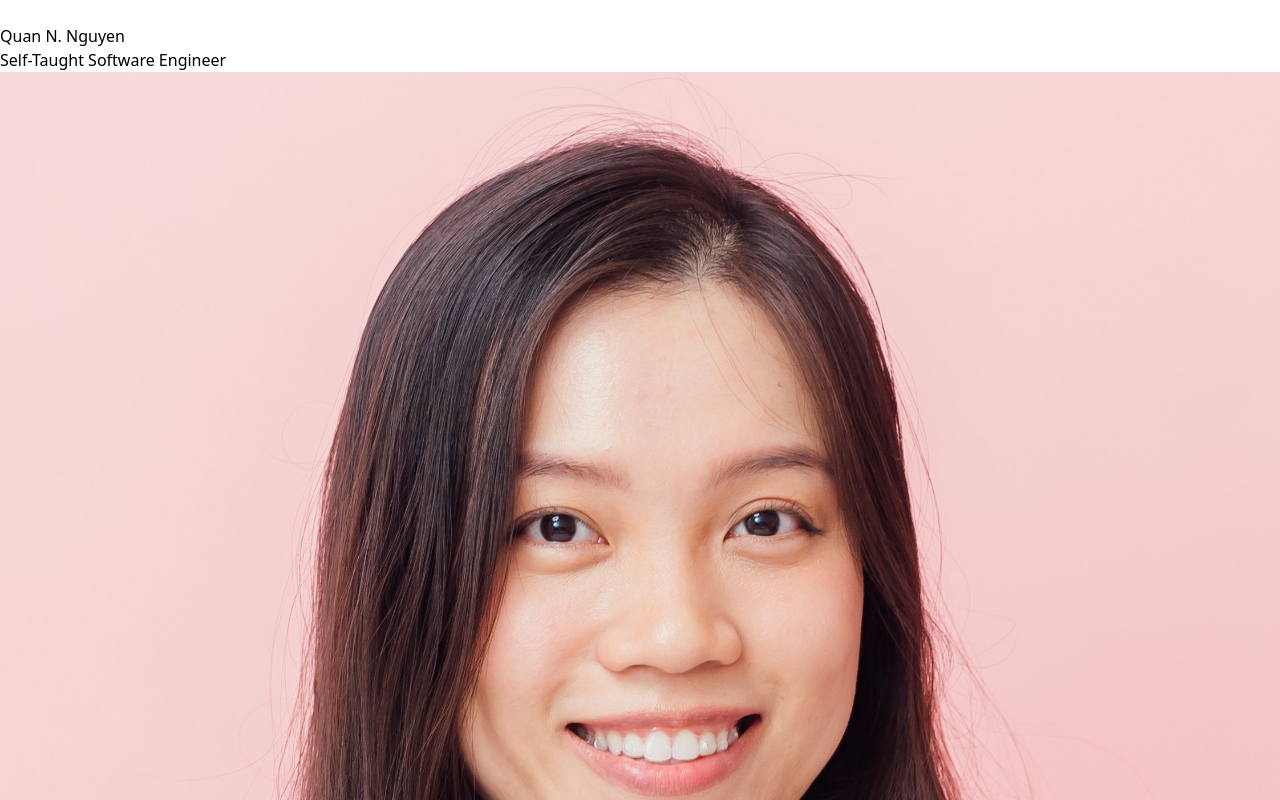
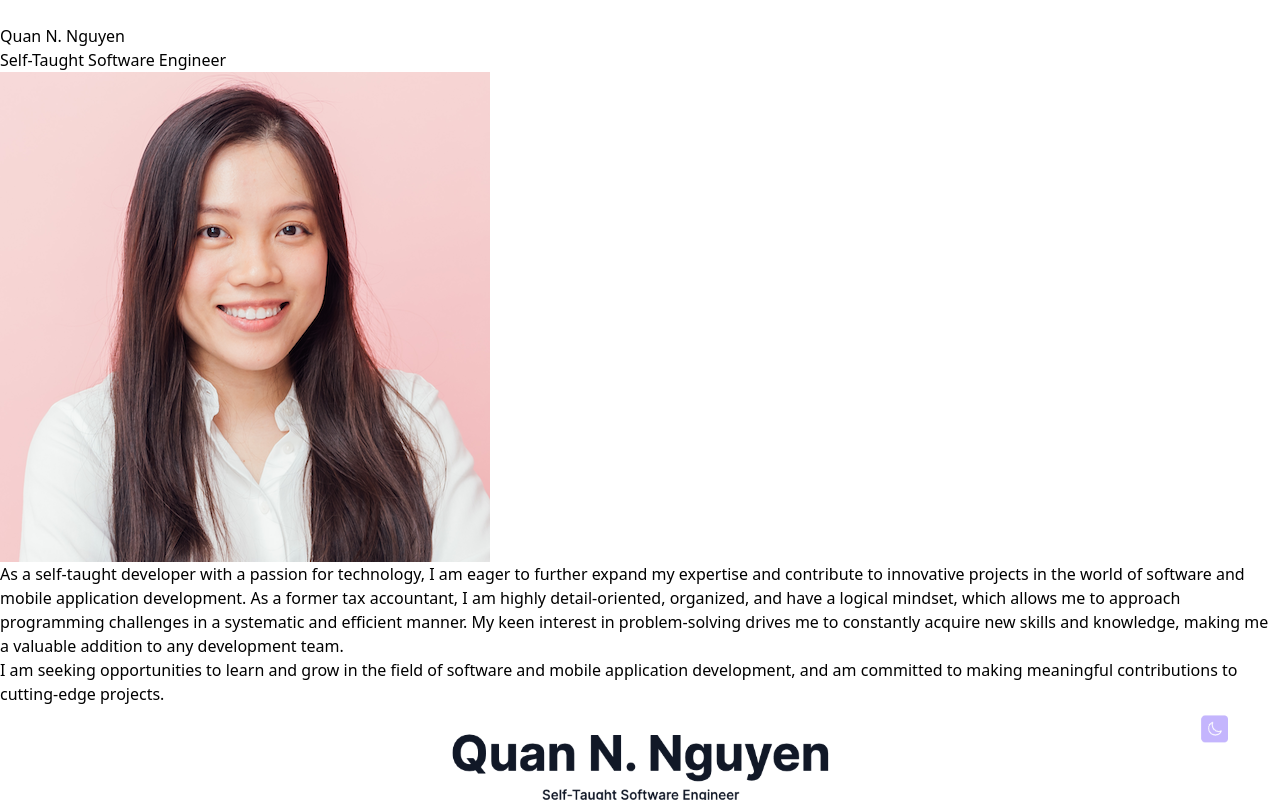
Before and after one commit to quandaworld/personal-portfolio, a React (Vite) app: page / in a window 1280 px wide. Shown: the top 800 px of the page. Built offline with nearby package versions, Linux system fonts and the light colour scheme.

Commit message:
Update portrait image

```diff
--- a/src/components/Intro.jsx
+++ b/src/components/Intro.jsx
@@ -7,7 +7,7 @@ function Intro() {
       <p className="text-base md:text-xl mb-5 font-medium">Self-Taught Software Engineer</p>
       <div className="max-w-4xl grid grid-cols-1 mb-2 md:grid-cols-4 gap-y-5 md:gap-6">
         <img
-          src='public/assets/portrait.jpg'
+          src='/assets/portrait.png'
           alt="self-portrait"
           className="h-36 md:h-48 object-cover rounded-md justify-self-center border-2 border-gray-900 dark:border-white"
         />
```
Also changed, not shown: public/assets/portrait.jpg (deleted), public/assets/portrait.png (added).
